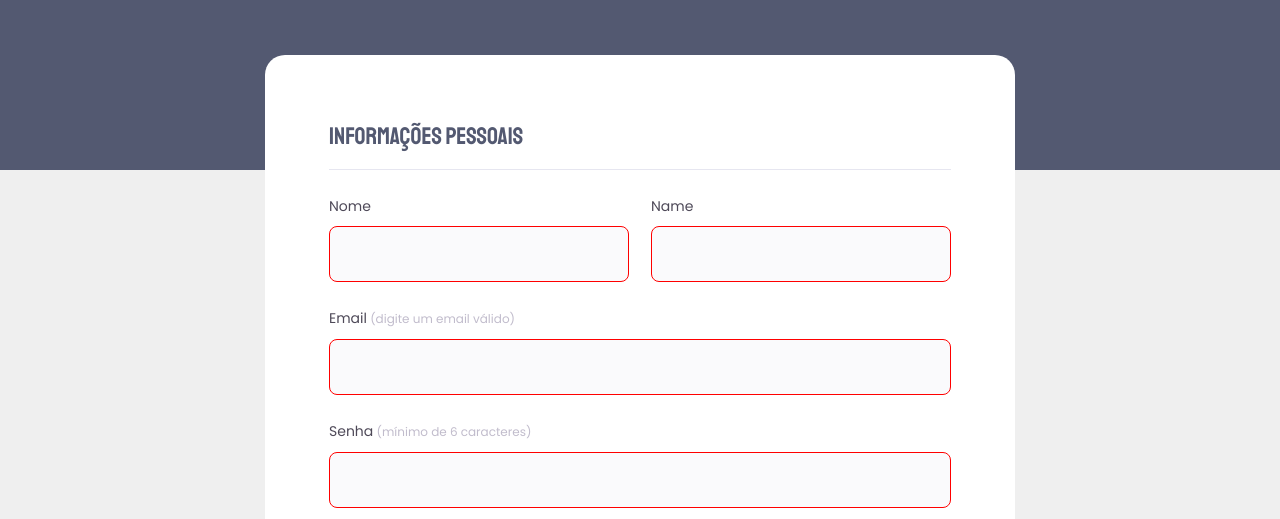
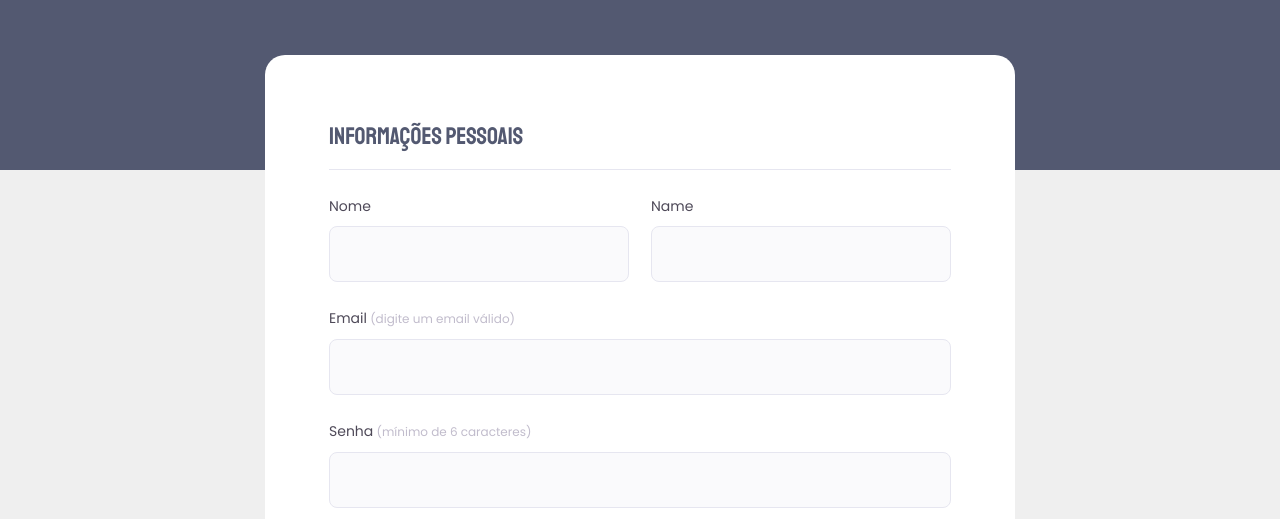
Before and after one commit to KarenAngelis/Projeto-06, a plain HTML site: page index.html in a window 1280 px wide. Shown: the part 281-800 px from the top of the page. Drawn offline with Linux system fonts and the light colour scheme.

Commit message:
tirando o campo obrigatório

```diff
--- a/style.css
+++ b/style.css
@@ -219,8 +219,3 @@ h2{
     font-weight: 400;
     line-height: 26px;
   }
-
-  input:invalid {
-    border-color: #FF0000; /* Cor da borda do campo inválido */
-
-  }
```
